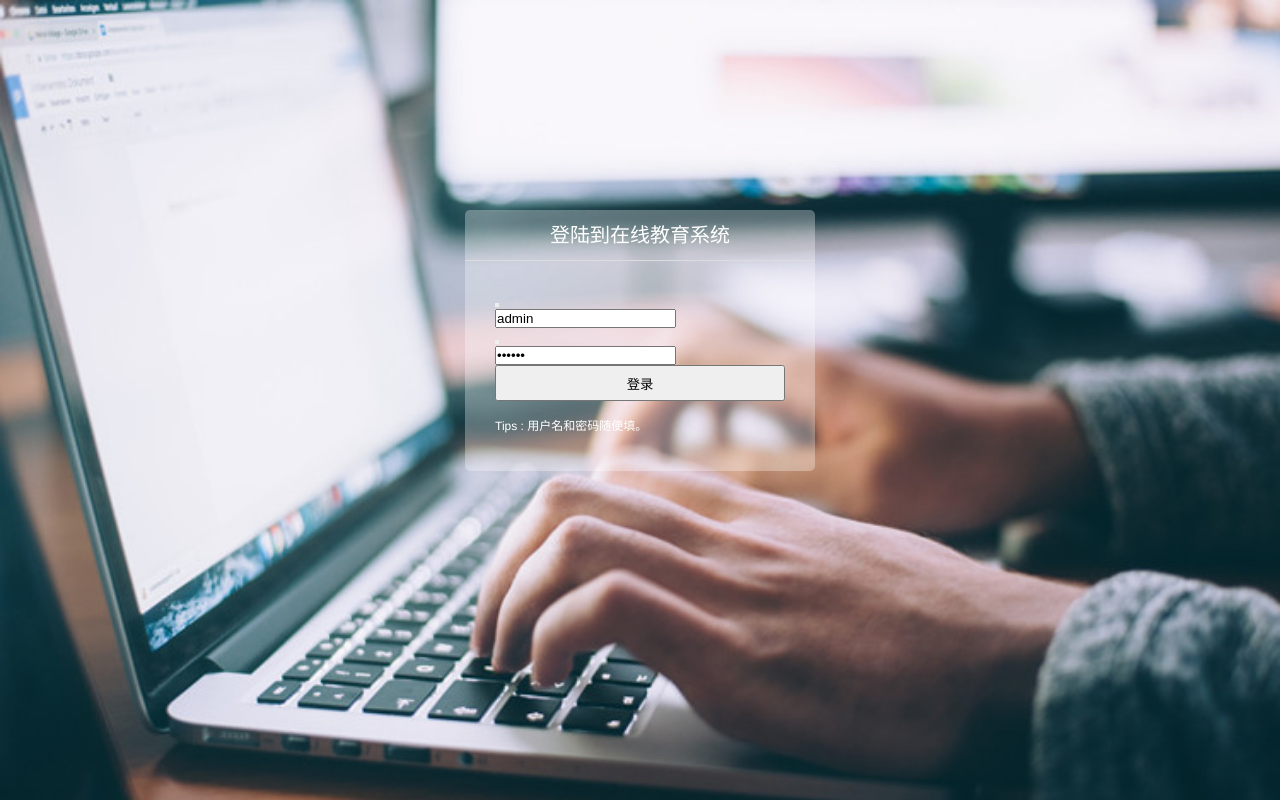
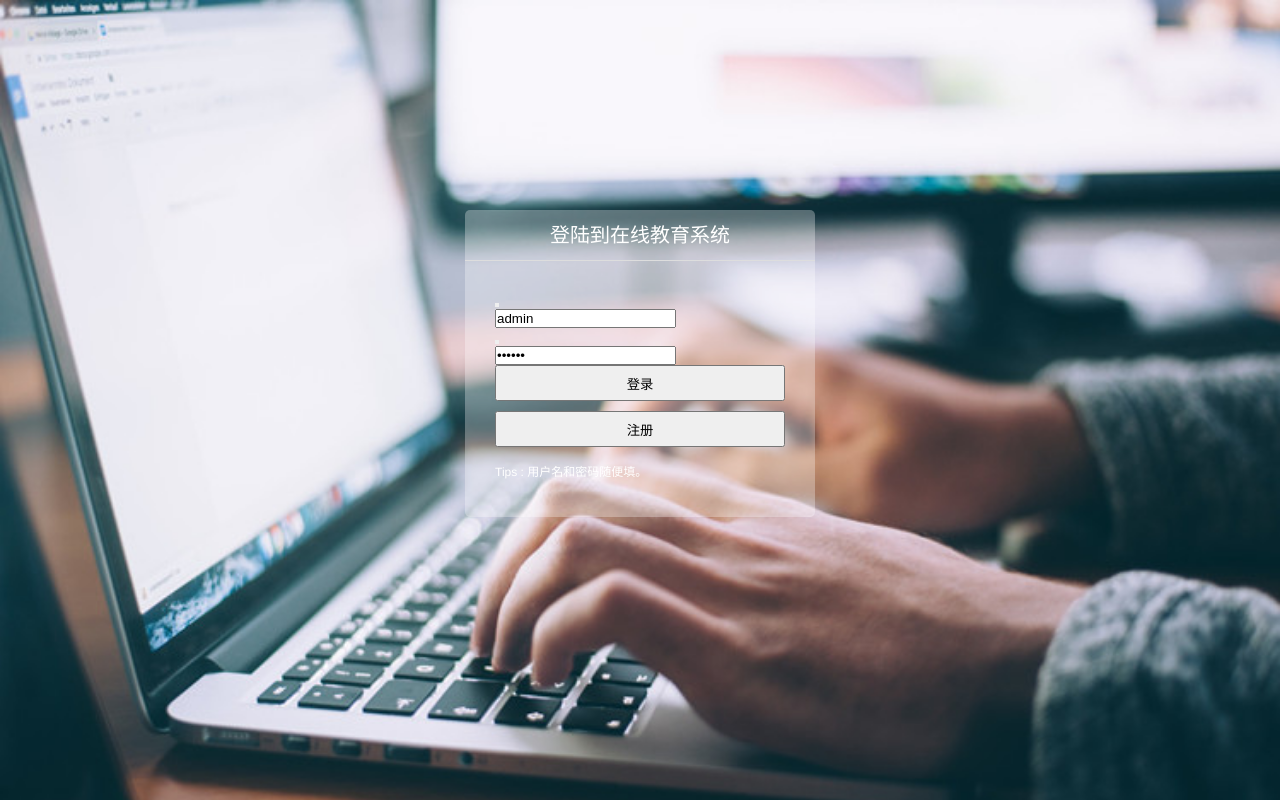
Before and after one commit to Small-Totem/OnlineLearning, a Vue app in the folder vue/: page /login in a window 1280 px wide. Built offline with nearby package versions, Linux system fonts and the light colour scheme; a small style sheet from the web is missing.

Commit message:
no update

```diff
--- a/vue/src/components/MainHeader.vue
+++ b/vue/src/components/MainHeader.vue
@@ -3,6 +3,7 @@
         <div class="header-left">
             <div class="logo">在线教育系统</div>
         </div>
+
         <div class="header-right">
             <!-- 如果登陆了 -->
             <div v-if="role" class="header-user-con">
@@ -53,7 +54,9 @@
             };
 
             const toLogin = () => {
-                router.push('/dashboard')
+
+              router.push('/dashboard')
+
             };
 
             return {
--- a/vue/src/views/Login.vue
+++ b/vue/src/views/Login.vue
@@ -21,6 +21,9 @@
                 <div class="login-btn">
                     <el-button type="primary" @click="submitForm()">登录</el-button>
                 </div>
+              <div class="login-btn">
+                <el-button type="primary" @click="submitForm()">注册</el-button>
+              </div>
                 <p class="login-tips">Tips : 用户名和密码随便填。</p>
             </el-form>
         </div>
```
